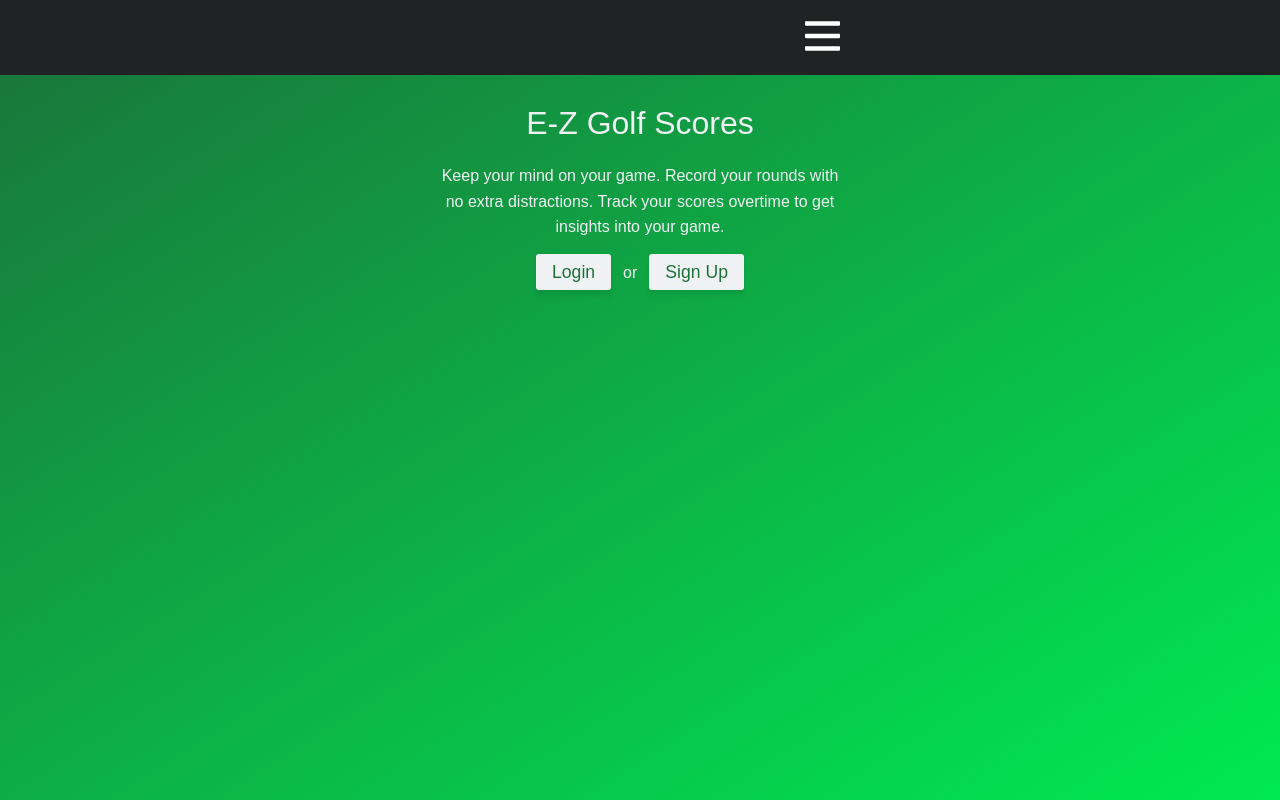
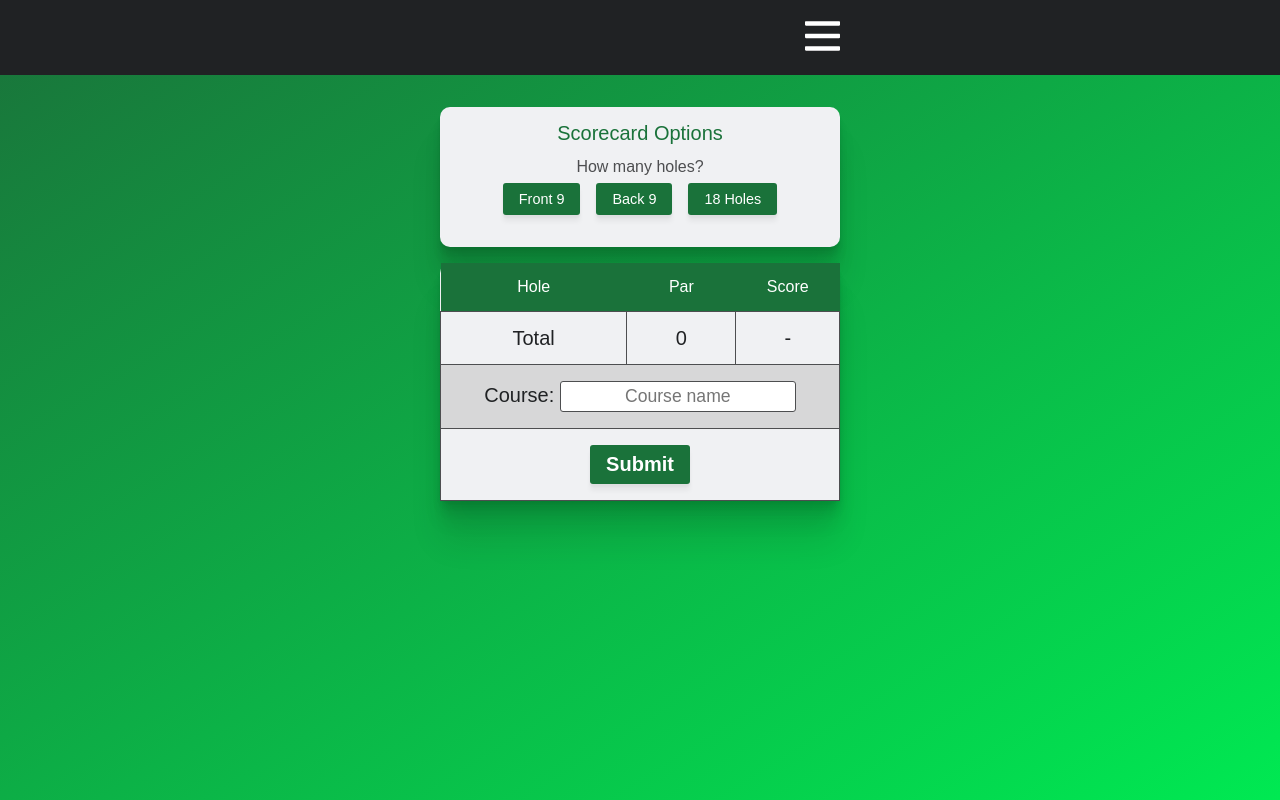
Before and after one commit to dkersten/golf-scorecard-frontend-v2, a React (Create React App) app: page /scorecard/edit in a window 1280 px wide. Built offline with nearby package versions, Linux system fonts and the light colour scheme; no server answers.

Commit message:
set up data architecture for editing scorecard

```diff
--- a/src/App.js
+++ b/src/App.js
@@ -16,6 +16,7 @@
   // const [loggedIn, setLoggedIn] = useState(true)
   const [loggedIn] = useState(true)
   const [scorecards, setScorecards] = useState([])
+  const [scorecardToEdit, setScorecardToEdit] = useState('')
 
   //fetch user and their scorecard on after app render
   useEffect(() => {
@@ -58,7 +59,10 @@
     setScorecards(updatedScorecards)
   }
 
-  // console.log(user.id)
+  // function (passed down to profile -> scorecard overview) that gets scorecard id and set it in state
+  const updateEditScorecard = (scorecardID) => {
+    setScorecardToEdit(scorecardID)
+  }
 
   return (
     <div className="container">
@@ -73,7 +77,13 @@
           firstName={user.firstName}
           userScorecards={scorecards}
           deleteScorecardFunc={deleteScorecard}
+          updateEditScorecardFunc={updateEditScorecard}
         />} />
+
+        <Route path="/scorecard/edit" render={() => <Scorecard
+          userID={user.id}
+          scorecardID={scorecardToEdit}
+        /> } />
 
         <Route path="/scorecard/new" render={() => <Scorecard
           userID={user.id}
--- a/src/components/Profile.js
+++ b/src/components/Profile.js
@@ -53,6 +53,7 @@
                             b9s={scorecard.b9_score}
                             courseName={scorecard.course}
                             deleteScorecardFunc={props.deleteScorecardFunc}
+                            updateEditScorecardFunc={props.updateEditScorecardFunc}
                         />)
                     }
                 </div>
--- a/src/components/Scorecard.js
+++ b/src/components/Scorecard.js
@@ -1,11 +1,10 @@
-import React, {useState} from 'react';
+import React, { useState, useEffect } from 'react';
 import { withRouter } from "react-router-dom";
 import ScorecardRow from './ScorecardRow';
 
 const Scorecard = (props) => {
 
     // state for scorecard
-    const [editing, setEditing] = useState(false)
     const [numHoles, setNumHoles] = useState('')
     const [parsState, setParsState] = useState({
         1: 0, 2: 0, 3: 0, 4: 0, 5: 0, 6: 0, 7: 0, 8: 0, 9: 0, 10: 0, 11: 0, 12: 0, 13: 0, 14: 0, 15: 0, 16: 0, 17: 0, 18: 0
@@ -14,6 +13,8 @@
         1: 0, 2: 0, 3: 0, 4: 0, 5: 0, 6: 0, 7: 0, 8: 0, 9: 0, 10: 0, 11: 0, 12: 0, 13: 0, 14: 0, 15: 0, 16: 0, 17: 0, 18: 0
     })
     const [courseName, setCourseName] = useState('')
+    const [editing, setEditing] = useState(false)
+    const [scorecardToEdit, setScorecardToEdit] = useState({})
 
     // render scorecard options
     const scorecardOptions = () => {
@@ -127,6 +128,25 @@
         }
     }
 
+    /////// Code below deals with submitting new and edited scorecards, controlling edited scorecards
+
+    useEffect(() => {
+        // this is only executed once
+        if (typeof props.scorecardID === 'number') {
+            setEditing(true)
+        }
+      }, [])
+
+    //determine if new scorecard or editing existing scorecard
+    const scorecardType = (e) => {
+        if (editing) {
+            // console.log("editing scorecard")
+        } else {
+            postNewScorecard(e)
+        }
+    }
+    console.log(editing)
+
     // format data in state to prepare for DB data structure
     const f9p = {
         1: parsState[1], 2: parsState[2], 3: parsState[3], 4: parsState[4], 5: parsState[5], 6: parsState[6], 7: parsState[7], 8: parsState[8], 9: parsState[9]
@@ -139,15 +159,6 @@
     }
     const b9s = {
         10: scoresState[10], 11: scoresState[11], 12: scoresState[12], 13: scoresState[13], 14: scoresState[14], 15: scoresState[15], 16: scoresState[16], 17: scoresState[17], 18: scoresState[18]
-    }
-
-    //determine if new scorecard or editing existing scorecard
-    const scorecardType = (e) => {
-        if (editing) {
-            console.log("editing scorecard")
-        } else {
-            postNewScorecard(e)
-        }
     }
 
     //post new scorecard to database
--- a/src/components/ScorecardOverview.js
+++ b/src/components/ScorecardOverview.js
@@ -1,4 +1,5 @@
 import React, { useState } from 'react';
+import { NavLink } from 'react-router-dom';
 
 const ScorecardOverview = (props) => {
 
@@ -171,9 +172,9 @@
         )
     }
 
-    // function to edit a scorecard
-    const handleScorecardEdit = () => {
-        console.log(`edit scorecard number ${props.id}`)
+    // function to edit a scorecard (passes up to app, down to scorecard)
+    const handleScorecardEdit = (e) => {
+        props.updateEditScorecardFunc(props.id)
     }
 
     // function to delete a scorecard
@@ -219,7 +220,7 @@
                         {/* <NavLink to="/scorecard/edit" onClick={this.editRound} className="btn edit">Edit</NavLink>
                         <button onClick={this.deleteRound} className="btn delete">Delete</button> */}
                         <div className="btn-container">
-                            <button onClick={handleScorecardEdit} className="btn edit">Edit</button>
+                            <NavLink to="/scorecard/edit" onClick={handleScorecardEdit} className="btn edit">Edit</NavLink>
                             <button onClick={handleScorecardDelete} className="btn delete">Delete</button>
                         </div>
                     </div>
```
